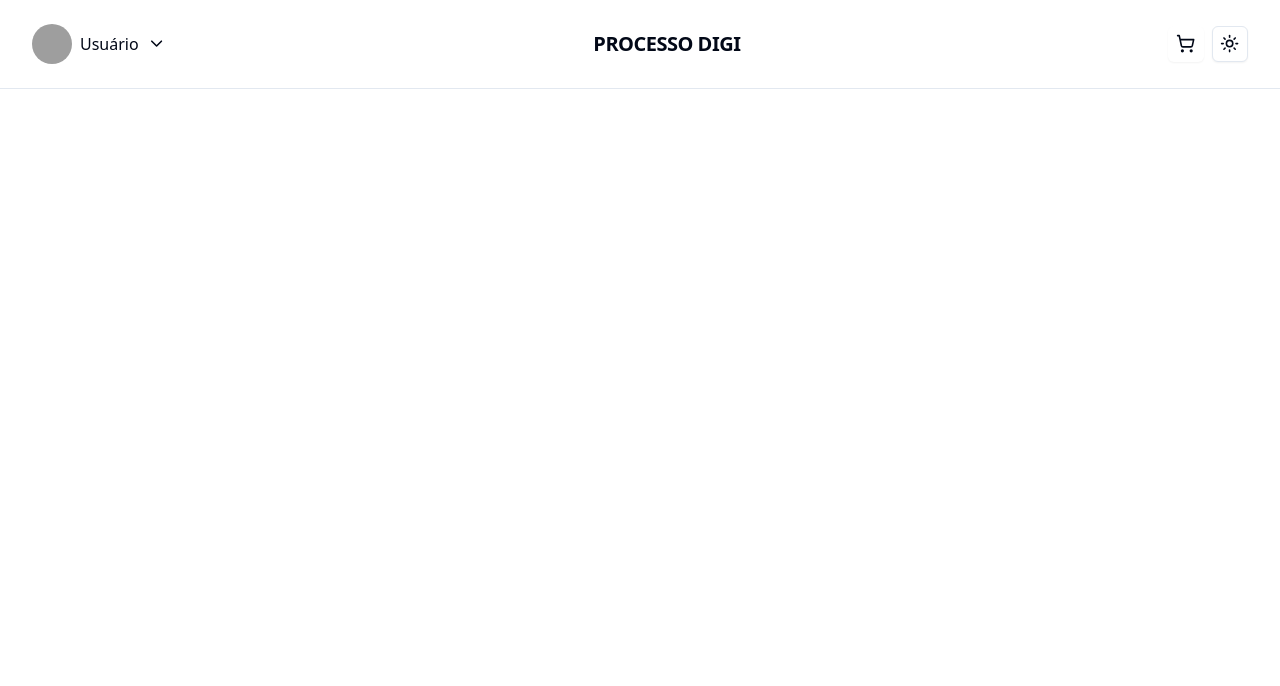
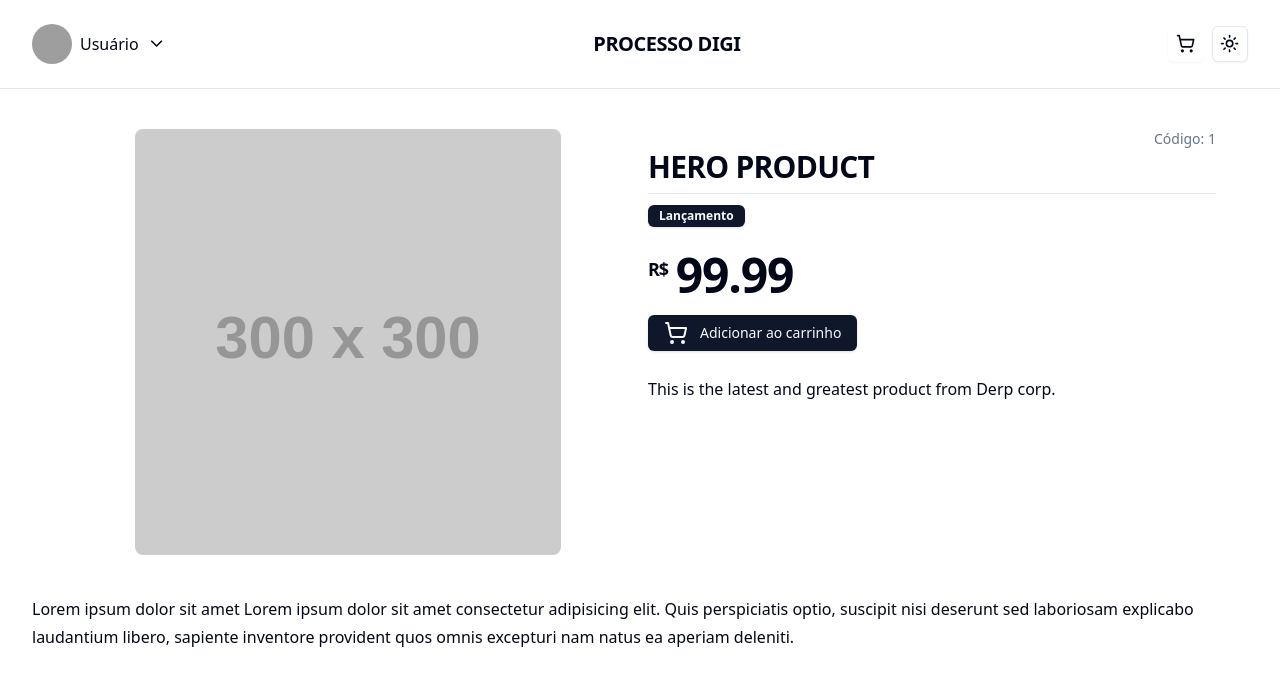
Before and after one commit to icaroalbar/processo-digi-icaro-albar, a React (Vite) app: page /product/1 in a window 1280 px wide. Shown: the top 686 px of the page. Built offline with nearby package versions, Linux system fonts and the light colour scheme; data requests are answered from the project's data file; grey boxes are pictures that could not be loaded.

Commit message:
:arrow_up: page product

```diff
--- a/src/pages/product/index.tsx
+++ b/src/pages/product/index.tsx
@@ -1,3 +1,75 @@
+import { useParams } from "react-router-dom";
+import { useFetch } from "@/hooks";
+import Icon from "@/components/icon";
+import { Badge } from "@/components/ui/badge";
+import { Button } from "@/components/ui/button";
+
 export default function Product() {
-  return <div>Produtos</div>;
+  const { id } = useParams();
+  const { data, error } = useFetch(`products/${id}`);
+
+  if (error) return <div>Erro ao buscar dados.</div>;
+  if (!data) return <div>Carregando...</div>;
+
+  return (
+    <div className="container">
+      <div className="container grid grid-cols-2 gap-4 py-10">
+        <div className="col-span-2 flex justify-center md:col-span-1">
+          <img
+            src={
+              data.offer === "HERO"
+                ? "http://placehold.it/300x300/999/CCC"
+                : data.image
+            }
+            width={0}
+            height={0}
+            alt="Imagem illustrativa"
+            className="w-3/4 rounded-lg"
+          />
+        </div>
+        <div className="col-span-2 md:col-span-1">
+          <p className="text-end text-sm capitalize text-muted-foreground">
+            código: {data.id}
+          </p>
+          <h2 className="mb-2 scroll-m-20 border-b pb-2 text-3xl font-semibold uppercase tracking-tight first:mt-0">
+            {data.name}
+          </h2>
+          <Badge className={`${!data.offer && "hidden"}`}>
+            {data.offer === "HERO" ? (
+              "Lançamento"
+            ) : (
+              <>
+                <Icon name="ArrowDown" size={16} /> 25%
+              </>
+            )}
+          </Badge>
+          <div className="mb-4 flex gap-x-4">
+            <h1 className="flex scroll-m-20 items-start pt-6 text-4xl font-semibold tracking-tight lg:text-5xl">
+              <span className="pr-2 pt-1 text-lg">R$</span>
+              {data.price}
+            </h1>
+            <h1
+              className={`flex scroll-m-20 items-start pt-6 text-4xl font-medium tracking-tight text-muted line-through lg:text-5xl ${!data.offer && "hidden"} ${data.offer === "HERO" && "hidden"}`}
+            >
+              <span className="pr-2 pt-1 text-lg">R$</span>
+              {(data.price * 1.25).toFixed(2)}
+            </h1>
+          </div>
+          <Button className="flex items-center gap-x-3">
+            <Icon name="ShoppingCart" />
+            Adicionar ao carrinho
+          </Button>
+          <p className="leading-7 [&:not(:first-child)]:mt-6">{data.info}</p>
+        </div>
+      </div>
+      <div>
+        <p className="leading-7 [&:not(:first-child)]:mt-6">
+          {data.detail} Lorem ipsum dolor sit amet consectetur adipisicing elit.
+          Quis perspiciatis optio, suscipit nisi deserunt sed laboriosam
+          explicabo laudantium libero, sapiente inventore provident quos omnis
+          excepturi nam natus ea aperiam deleniti.
+        </p>
+      </div>
+    </div>
+  );
 }
--- a/src/router.tsx
+++ b/src/router.tsx
@@ -5,7 +5,7 @@ export function Router() {
   return (
     <BrowserRouter>
       <Routes>
-        <Route path="/product" element={<Product />} />
+        <Route path="/product/:id" element={<Product />} />
       </Routes>
     </BrowserRouter>
   );
```
